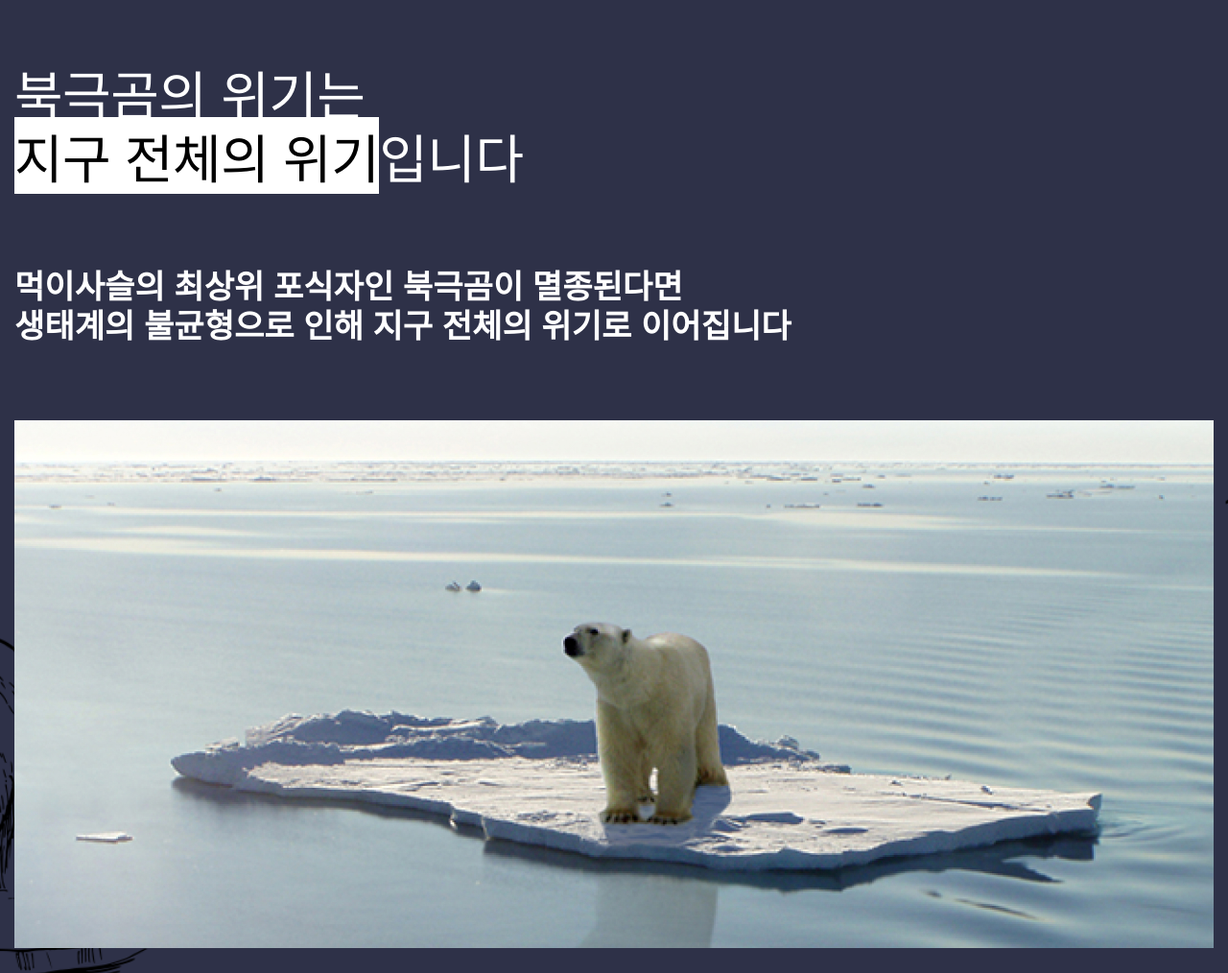
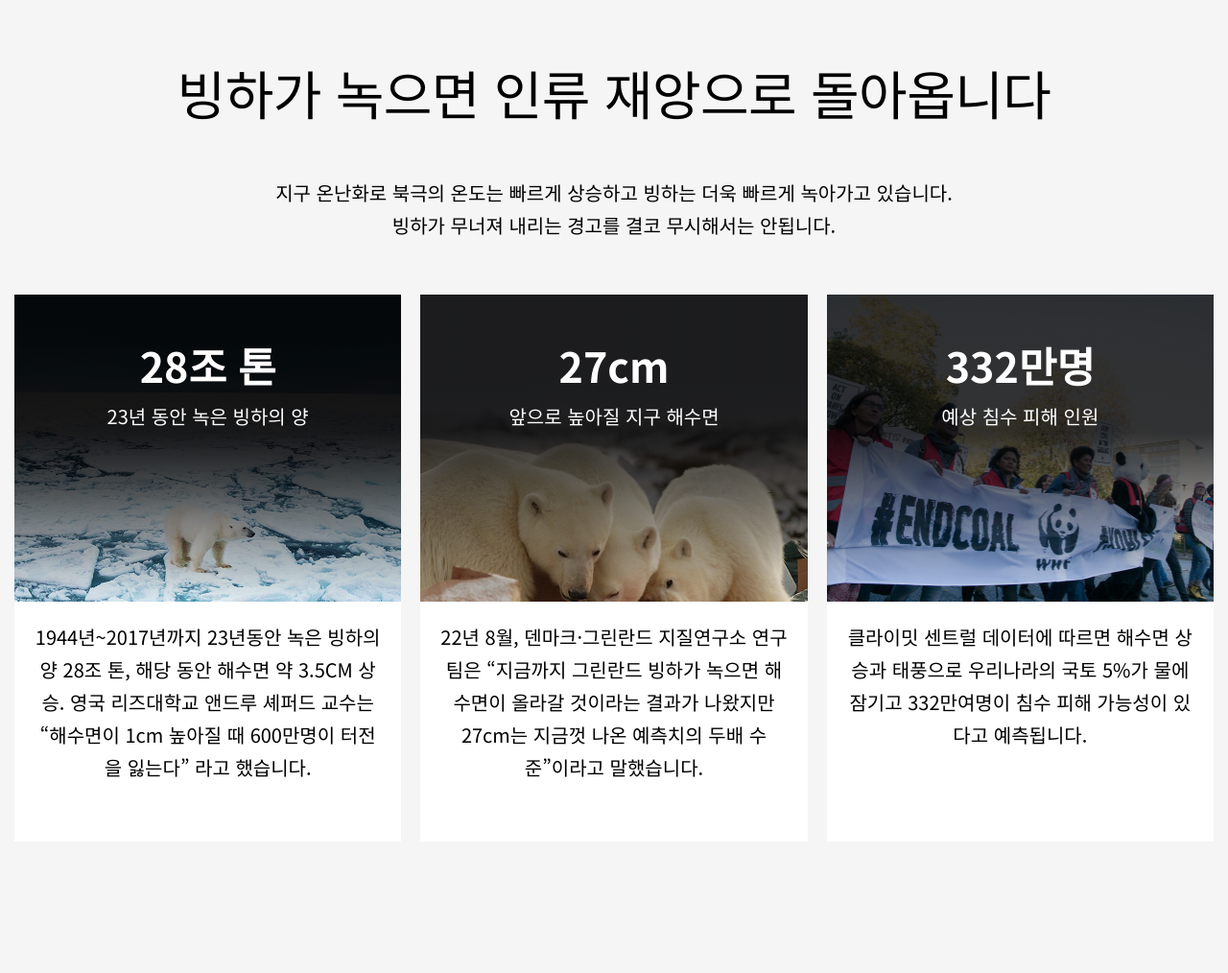
Before and after one commit to Kim-Jiyoung-mari/landing_WWF, a plain HTML site: page index.html in a window 1280 px wide. Shown: the part 4560-5574 px from the top of the page at 96% size. Drawn offline with Linux system fonts and the light colour scheme.

Commit message:
1220_북극곰 6행까지 완료

```diff
--- a/index.html
+++ b/index.html
@@ -76,6 +76,36 @@
                 </p>
             </div>
         </div>
+        <!-- 5행 빙하가 녹으면 인류재앙 -->
+        <div class="bg5 container">
+            <div class="contents">
+                <h2>빙하가 녹으면 인류 재앙으로 돌아옵니다</h2>
+                <p>지구 온난화로 북극의 온도는 빠르게 상승하고 빙하는 더욱 빠르게 녹아가고 있습니다.<br>빙하가 무너져 내리는 경고를 결코 무시해서는 안됩니다.</p>
+                <ul>
+                    <li>
+                        <div class="title">
+                            <h3>28조 톤</h3>
+                            <p>23년 동안 녹은 빙하의 양</p>
+                        </div>
+                        <div class="content">1944년~2017년까지 23년동안 녹은 빙하의 양 28조 톤, 해당 동안 해수면 약 3.5CM 상승. 영국 리즈대학교 앤드루 셰퍼드 교수는 “해수면이 1cm 높아질 때 600만명이 터전을 잃는다” 라고 했습니다.</div>
+                    </li>
+                    <li>
+                        <div class="title">
+                            <h3>27cm</h3>
+                            <p>앞으로 높아질 지구 해수면</p>
+                        </div>
+                        <div class="content">22년 8월, 덴마크·그린란드 지질연구소 연구팀은 “지금까지 그린란드 빙하가 녹으면 해수면이 올라갈 것이라는 결과가 나왔지만 27cm는 지금껏 나온 예측치의 두배 수준”이라고 말했습니다.</div>
+                    </li>
+                    <li>
+                        <div class="title">
+                            <h3>332만명</h3>
+                            <p>예상 침수 피해 인원</p>
+                        </div>
+                        <div class="content">클라이밋 센트럴 데이터에 따르면 해수면 상승과 태풍으로 우리나라의 국토 5%가 물에 잠기고 332만여명이 침수 피해 가능성이 있다고 예측됩니다.</div>
+                    </li>
+                </ul>
+            </div>
+        </div>
         <!-- 6행 빙하면적50%감소 -->
         <div class="bg6 container">
             <div class="contents">
--- a/styles/index.css
+++ b/styles/index.css
@@ -136,6 +136,51 @@
 #wrap .bg3 .contents .sponsor_btn img {}
 /* =======================================================================4행 빙하 50%감소 */
 /* =======================================================================5행 빙하 인류재앙3 */
+#wrap .bg5 {
+    background-color: #F5F5F5;
+    padding: 200px 0;
+}
+#wrap .bg5 .contents {text-align: center;}
+#wrap .bg5 .contents h2 {}
+#wrap .bg5 .contents > p {
+    margin: 55px 0;
+    font-size:1.25rem; line-height:1.7;
+}
+#wrap .bg5 .contents ul {
+    display: flex; flex-flow: row nowrap; justify-content: space-between;
+}
+#wrap .bg5 .contents ul li {
+    width: calc((100% - 40px) / 3);
+}
+#wrap .bg5 .contents ul li .title {
+    height: 320px; position: relative;
+    background-size: cover; background-position: center 60%;
+}
+#wrap .bg5 .contents ul li:nth-child(1) .title {
+    background-image: url(../images/28.png);
+}
+#wrap .bg5 .contents ul li:nth-child(2) .title {
+    background-image: url(../images/27.png);
+}
+#wrap .bg5 .contents ul li:nth-child(3) .title {
+    background-image: url(../images/wwf.jpg);
+}
+#wrap .bg5 .contents ul li .title::after {
+    content:''; display: block;
+    width: 100%; height: 100%; position: absolute; left: 0; top: 0;
+    background:linear-gradient(360deg,transparent,rgba(0,0,0,0.8) 55%);
+    z-index: 10;
+}
+#wrap .bg5 .contents ul li .title h3 {
+    font-size:2.69rem; font-weight:700; line-height:1.2;
+    padding: 48px 0 11px 0 ;
+}
+#wrap .bg5 .contents ul li .title p {font-size:1.25rem; line-height:1.7;}
+#wrap .bg5 .contents ul li .title > * { color: #FFF; position: relative; z-index: 20;}
+#wrap .bg5 .contents ul li .content {
+    height: 250px; font-size:1.25rem; line-height:1.7;
+    background-color: #FFF; padding: 20px;
+}
 /* =======================================================================6행 지구전체위기 */
 #wrap .bg4,
 #wrap .bg6 {
@@ -149,9 +194,8 @@
 #wrap .bg4 .contents h2 span,
 #wrap .bg6 .contents h2 span {
     background-color: #FFF; color: #000; font-weight: 500;
-    width: 226px; height: 65px;
+    display: inline-block; padding: 5px 0;
 }
-#wrap .bg4 .contents h2 span {width: 376px; height: 65px;}
 #wrap .bg4 .contents h2+p,
 #wrap .bg6 .contents h2+p {
     font-size:2.13rem; line-height:1.2; font-weight:700;
```
